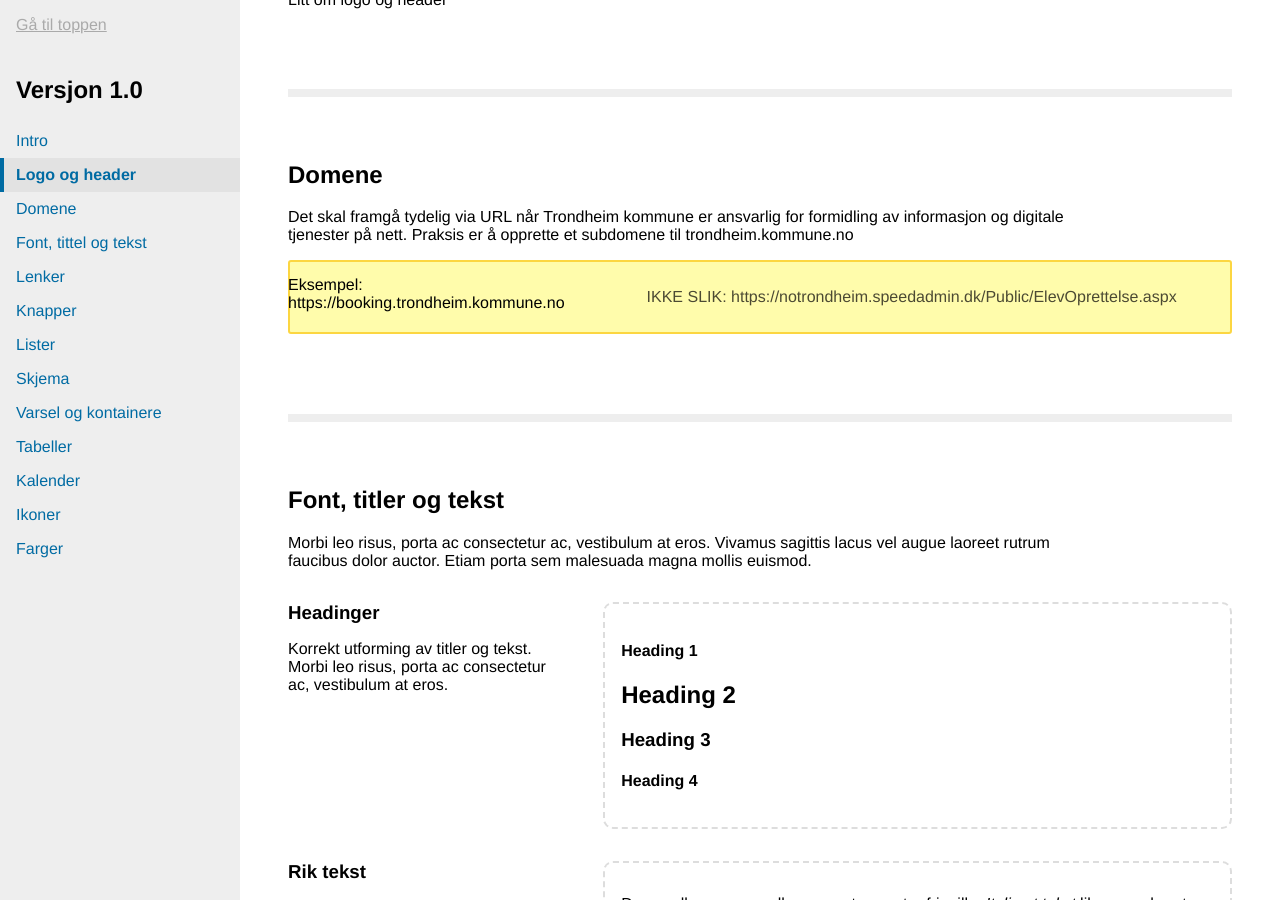
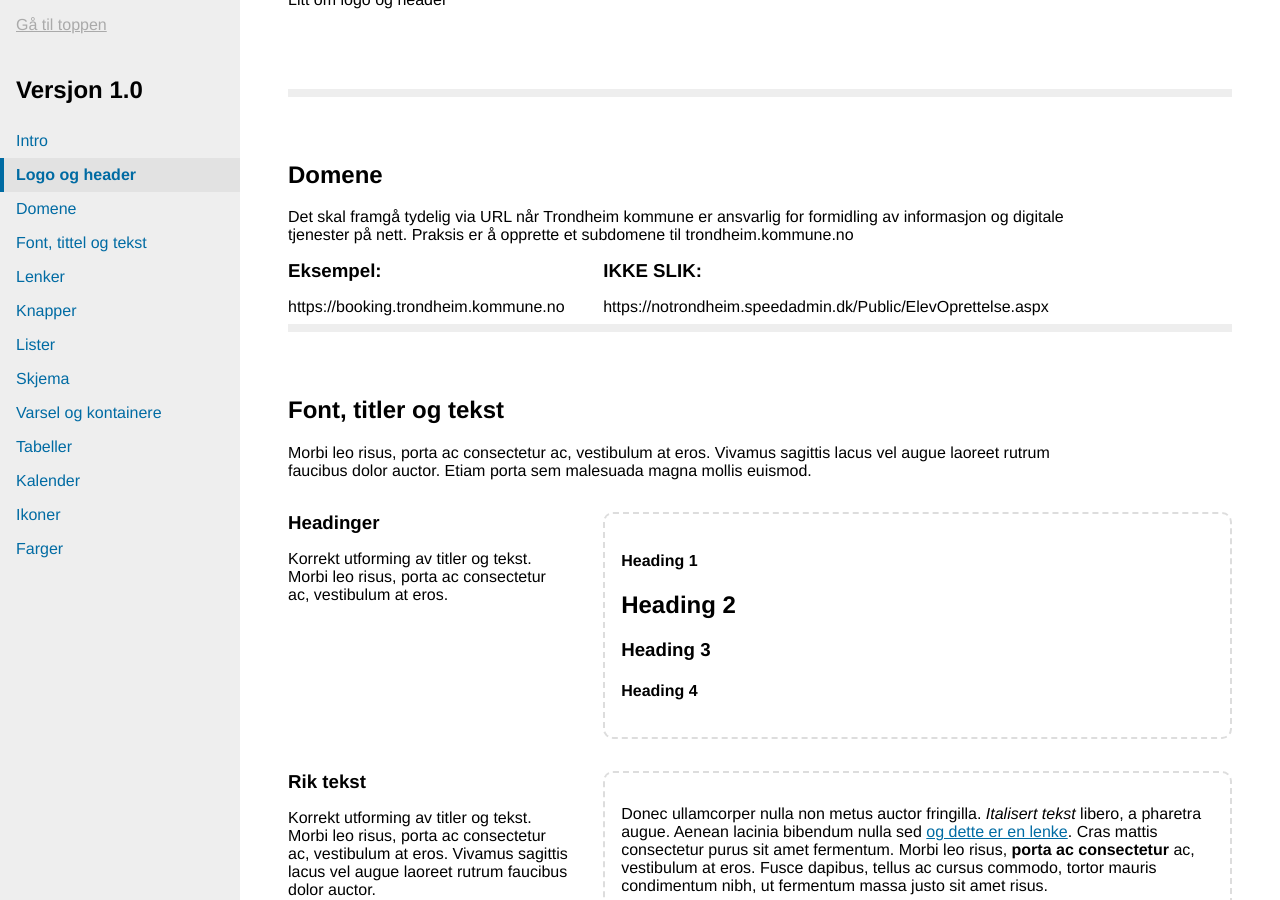
Before and after one commit to rskjonbe/styleguide, a Jekyll site: the page built from versjon/1.0/index.html, in a window 1280 px wide and 900 px high, scrolled down 461 px. Built offline with Jekyll 4.4.1, drawn with Linux system fonts in a browser that asks for light colours.

Commit message:
legger inn mer styling på eksemplene

```diff
--- a/versjon/1.0/domene.html
+++ b/versjon/1.0/domene.html
@@ -2,10 +2,11 @@
 
 <p class="chapter-lead">
   Det skal framgå tydelig via URL når Trondheim kommune er ansvarlig for formidling av informasjon og digitale tjenester på nett. Praksis er å opprette et subdomene til trondheim.kommune.no </p>
+	<div class="guide-element__meta" width='30%'>
+		<h3 class="guide-element__heading">Eksempel:</h3>
+		<p class="guide-element__description">https://booking.trondheim.kommune.no</p>
+	</div>
 <div class="guide-element__meta">
-<p> Eksempel: https://booking.trondheim.kommune.no
-</p>
-</div>
-<div class="tk-message--important"><p> IKKE SLIK: https://notrondheim.speedadmin.dk/Public/ElevOprettelse.aspx
-</p>
-</div>
+		<h3 class="guide-element__heading">IKKE SLIK:</h3>
+		<p class="guide-element__description">https://notrondheim.speedadmin.dk/Public/ElevOprettelse.aspx</p>
+	</div>
```
